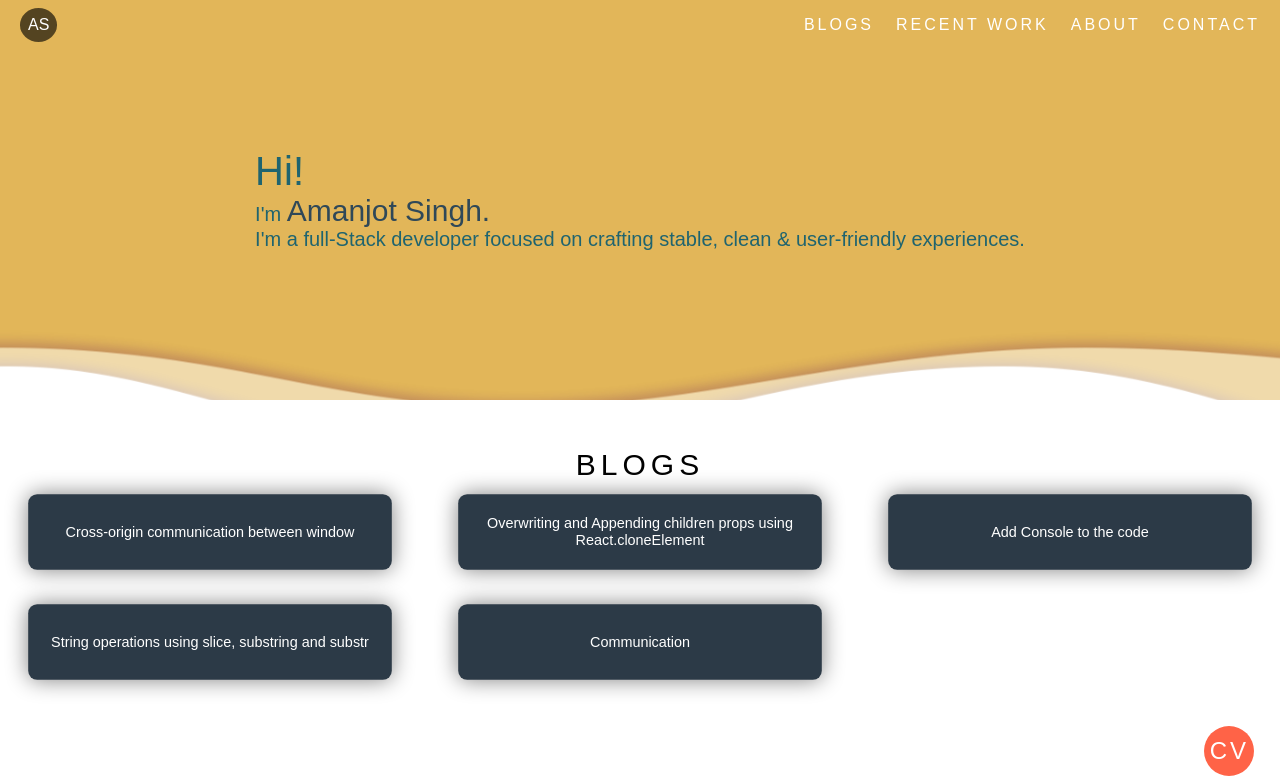
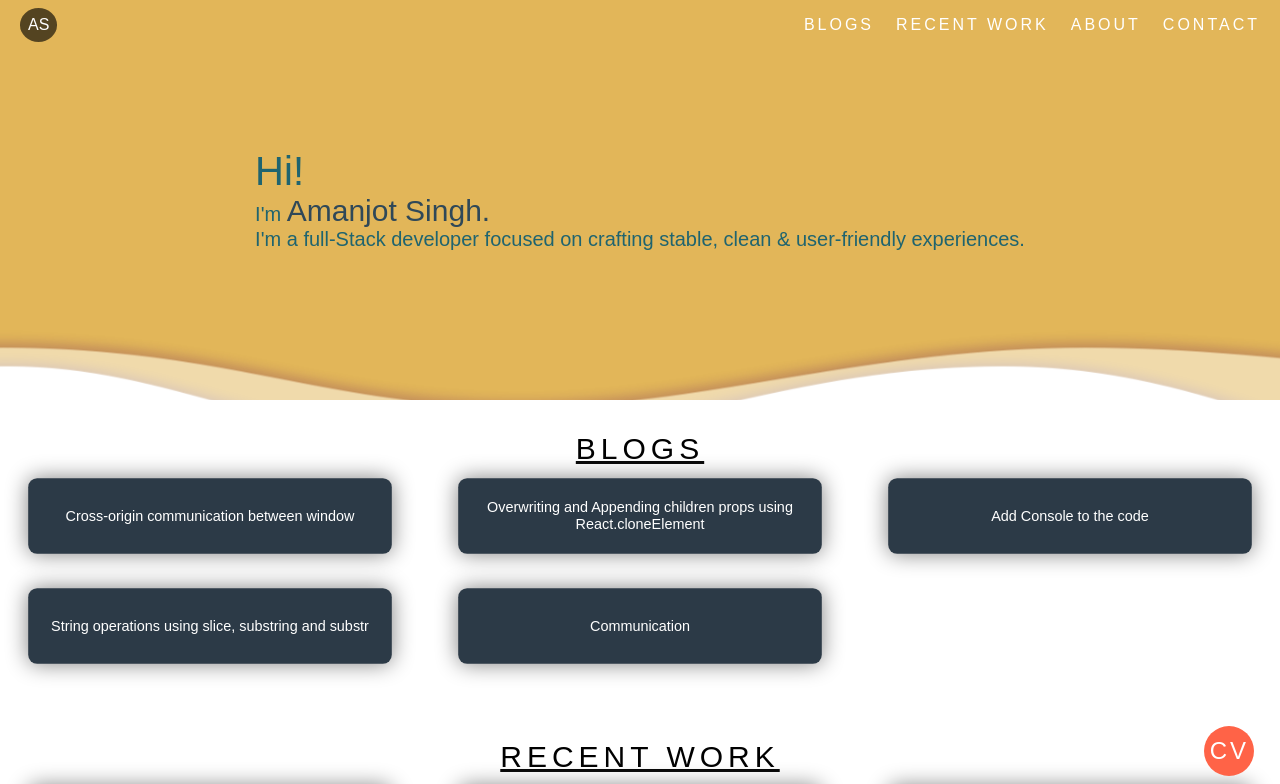
Before and after one commit to amandhunna/portfolio, a React (Create React App) app: page / in a window 1280 px wide. Shown: the top 784 px of the page. Built offline with nearby package versions, Linux system fonts and the light colour scheme; no server answers.

Commit message:
few css updates

```diff
--- a/src/App.css
+++ b/src/App.css
@@ -9,7 +9,9 @@
 .hide {
   display: none;
 }
-
+h3 {
+  text-decoration: underline;
+}
 a.download-btn {
   position: fixed;
   z-index: 999;
@@ -269,7 +271,7 @@ a.mailTo {
     height: 400px;
   }
   .banner.banner-waves {
-    height: 60px;
+    height: 50px;
   }
   h1 {
     font-size: 24px;
@@ -334,14 +336,16 @@ a.mailTo {
     padding: 0 0.8rem;
     height: 100%;
   }
-
+  .banner.banner-waves {
+    height: 60px;
+  }
   .section {
-    padding: 3rem 0;
+    padding: 2rem 0;
   }
   .section > p {
     font-size: 16px;
     letter-spacing: 1px;
-    padding: 1rem 3rem;
+    /*  padding: 1rem 3rem; */
     line-height: 2rem;
   }
   .section > h3 {
--- a/src/Main.jsx
+++ b/src/Main.jsx
@@ -178,11 +178,6 @@ function Main() {
       <section id="portfolio" className="section">
         <h3>BLOGS</h3>
         <div className="wrapper">{getRecentBlogs()}</div>
-        <p className="blog">
-          <a href="https://medium.com/@amanjotsingh260/cross-origin-communication-between-window-55369facd73">
-            cross-origin-communication-between-window
-          </a>
-        </p>
       </section>
       <section id="recentWork" className="section">
         <h3>RECENT WORK</h3>
```
